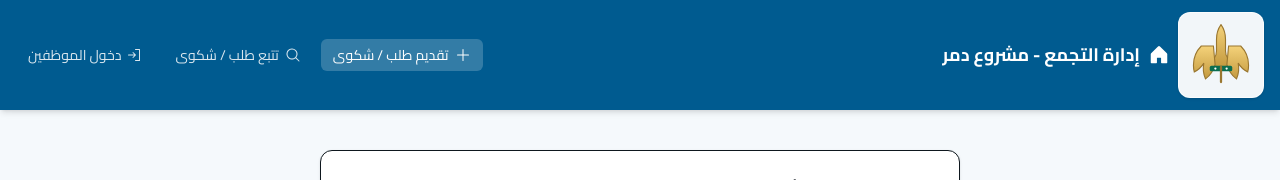
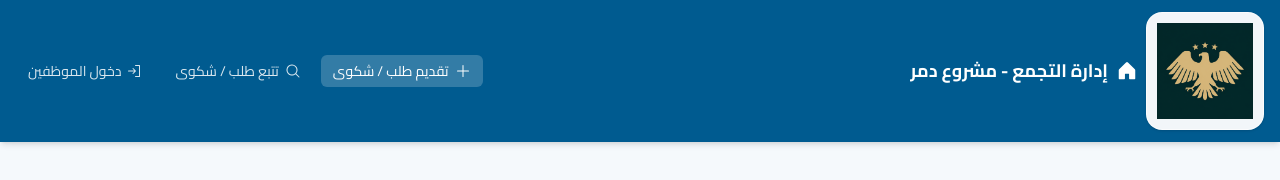
Before and after one commit to munjed80/dummar-project-manag, a React (Vite) app: page /complaints/new in a window 1280 px wide. Shown: the top 180 px of the page. Built offline with nearby package versions, Linux system fonts and the light colour scheme; no server answers.

Commit message:
Add Syrian emblem PNG to public complaint header

```diff
--- a/src/components/PublicHeader.tsx
+++ b/src/components/PublicHeader.tsx
@@ -22,11 +22,11 @@ export function PublicHeader() {
     <header className="sticky top-0 z-40 bg-primary text-primary-foreground shadow-md" dir="rtl">
       <div className="container mx-auto px-4 py-3 flex flex-col md:flex-row items-center justify-between gap-3">
         <Link to="/" className="flex flex-col md:flex-row items-center gap-2 min-w-0 text-center md:text-right">
-          <span className="inline-flex items-center justify-center rounded-xl bg-white/95 border border-white/70 shadow-sm p-1.5">
+          <span className="inline-flex items-center justify-center rounded-2xl bg-white/95 border border-white/70 shadow-sm p-2 md:p-2.5">
             <img
-              src="/syrian-emblem.svg"
+              src="/syrian-emblem.png"
               alt="شعار الجمهورية العربية السورية"
-              className="h-14 w-14 md:h-[72px] md:w-[72px] object-contain"
+              className="h-14 w-14 md:h-20 md:w-20 lg:h-24 lg:w-24 object-contain"
               loading="eager"
             />
           </span>
```
